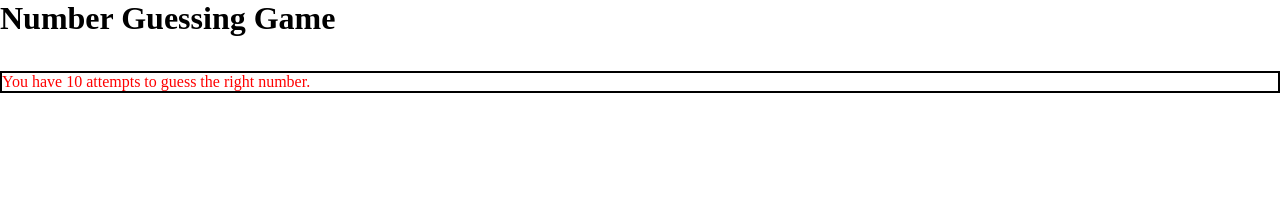
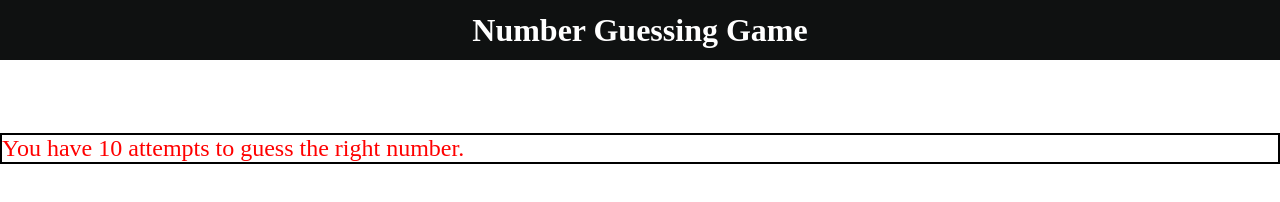
Before and after one commit to harshitverma2103/number-guess-game, a plain HTML site: page index.html in a window 1280 px wide. Drawn offline with Linux system fonts and the light colour scheme.

Commit message:
style header and content

```diff
--- a/style.css
+++ b/style.css
@@ -4,3 +4,23 @@
     font-family: 'Poppins', 'sans-serif';
     box-sizing: border-box;
 }
+
+.header {
+    width: 100%;
+    height: 60px;
+    background-color: #0f1111;
+    color: white;
+    display: flex;
+    align-items: center;
+    justify-content: space-evenly;
+}
+
+.content {
+    text-align: center;
+    margin-top: 30px;
+}
+
+.content marquee {
+    font-size: 24px;
+    color: blue;
+}
```
